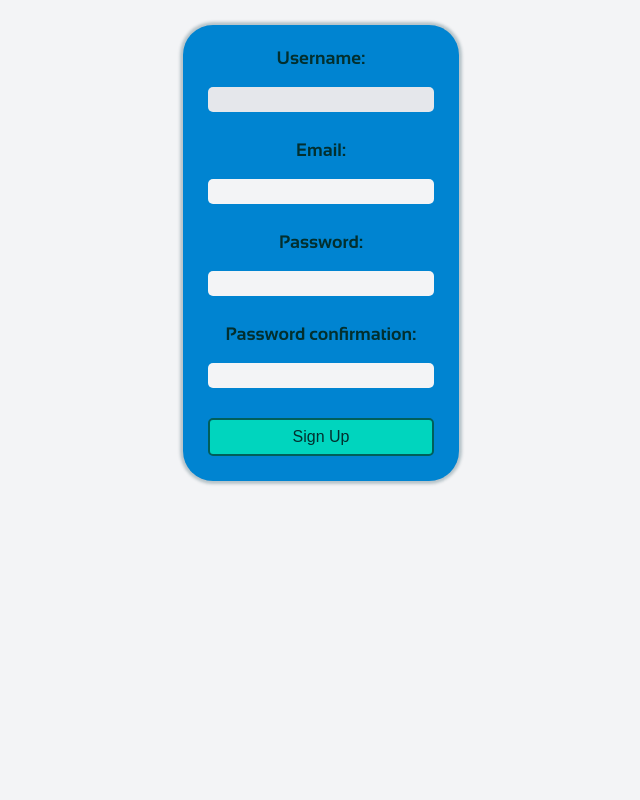
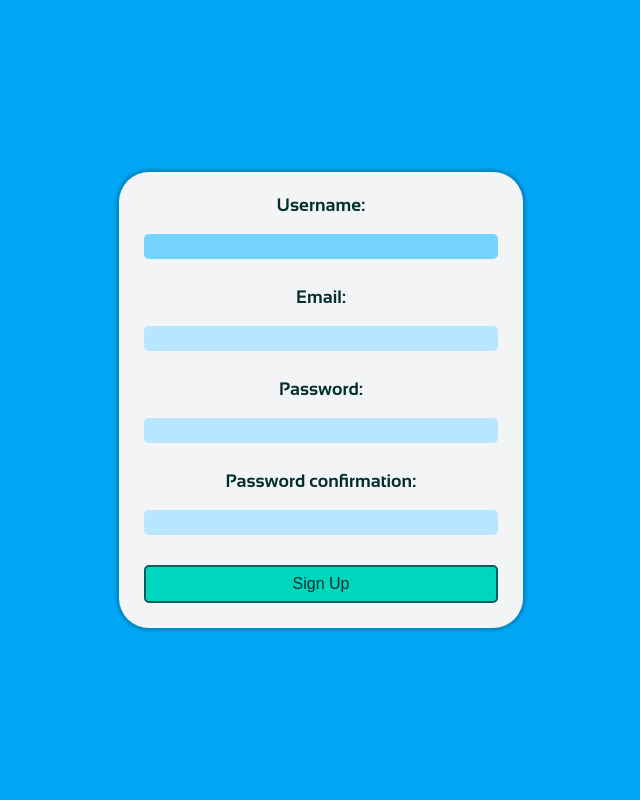
Before and after one commit to ThatOneProgrammerUKnow/vsi_smartmoney, a Django app: page /sign_up in a window 1280 px wide. Shown: the whole page, without its empty margins (319-959 px from the left). Run offline with Django 5.2, Linux system fonts and the light colour scheme.

Commit message:
Changed some styles, not finished

```diff
--- a/static/css/elements.css
+++ b/static/css/elements.css
@@ -36,10 +36,11 @@
 .island{
     margin: 25px auto;
     overflow: hidden;
-    background: var(--color-sky-600);
+    background: var(--color-gray-100);
     border-radius: 30px;
     box-shadow: 0 0 3px 3px var(--shadow-sky-25);
-    min-width: 20vw;
+    min-width: 30vw;
+    min-height: 50vh;
     width: fit-content;
 }
 
@@ -76,6 +77,8 @@ h2{
 .form-container{
     display: flex;
     justify-content: center;
+    align-items: center;
+    height: 100vh;
 }
 form{
     width: fit-content;
@@ -111,8 +114,16 @@ form {
 
 input:not([type="submit"]), select, textarea {
     border-radius: 5px;
-    background: var(--color-gray-100);
+    background: var(--primary-form-inputs);
     color: var(--primary-text-dark);
+}
+
+input:-webkit-autofill,
+input:-webkit-autofill:hover,
+input:-webkit-autofill:focus {
+    background-color: var(--primary-form-inputs-hover) !important;
+    -webkit-box-shadow: 0 0 0px 1000px var(--primary-form-inputs-hover) inset !important;
+    -webkit-text-fill-color: var(--primary-text-dark) !important;
 }
 
 form textarea:hover,
@@ -123,7 +134,7 @@ form input:focus,
 form select:focus{
     border: none;
     outline: none;
-    background: var(--color-gray-200);
+    background-color: var(--primary-form-inputs-hover);
 }
 
 form label{
@@ -160,6 +171,7 @@ form p{
 }
 form a{
     color: var(--color-gray-100);
+    text-decoration: none;
 }
 form a:hover{
     cursor: pointer;
--- a/static/css/variables.css
+++ b/static/css/variables.css
@@ -8,9 +8,15 @@
 
   --primary-text-light: var(--color-teal-100);
   --primary-text-dark: var(--color-teal-950);
+  --primary-form-inputs: var(--color-sky-200);
+  --primary-form-inputs-hover: var(--color-sky-300);
+
+  --btn-primary: var(--color-sky-500);
+  --button-secondary: var(--color-sky-500);
+
+  --primary-bg1: var(--color-sky-500);
 
 
-  --primary-bg1: var(--color-gray-100);
 
 
   --color-red-50: oklch(0.971 0.013 17.38);
```
Also changed, not shown: vsi/settings.py (+16 -4 lines).
